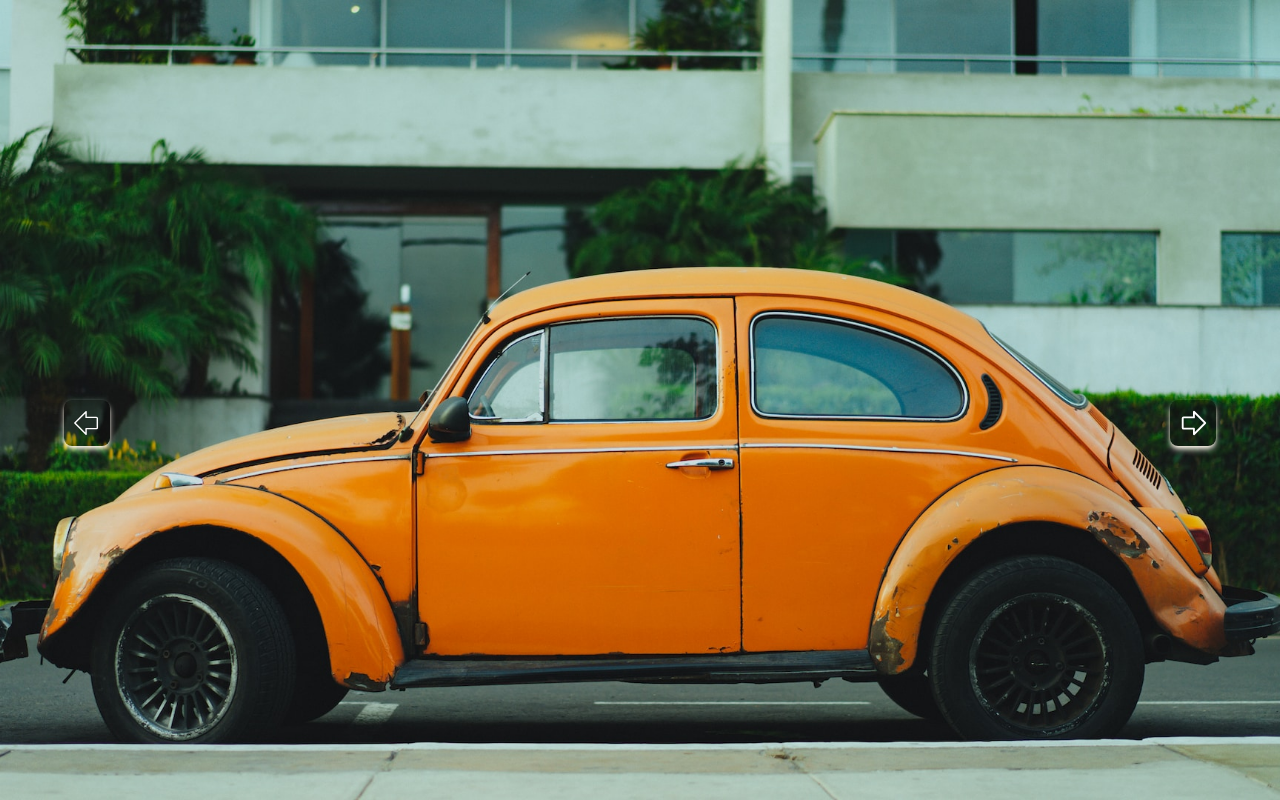
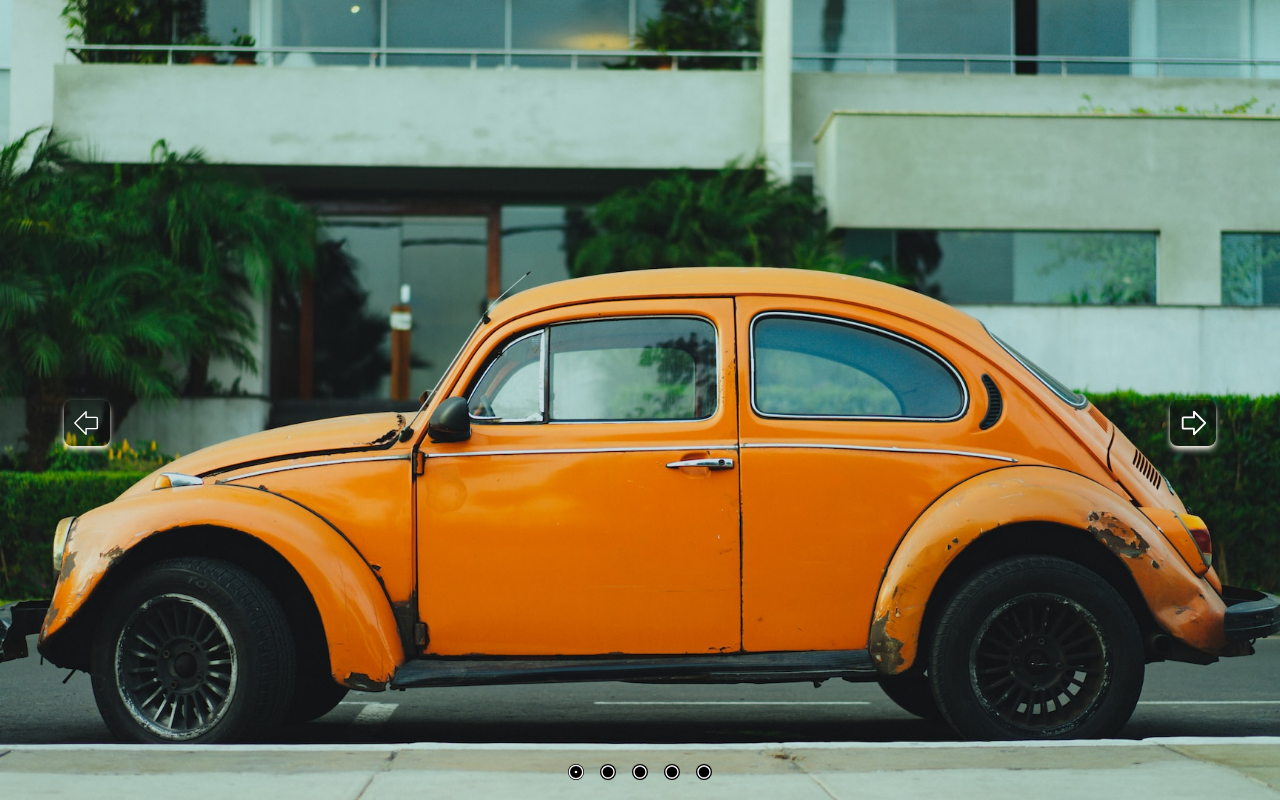
Before and after one commit to Dove-white/react-slider, a React (Vite) app: page / in a window 1280 px wide. Built offline with nearby package versions, Linux system fonts and the light colour scheme.

Commit message:
Feat: React slider version 3.

```diff
--- a/src/pages/ImageSlider.tsx
+++ b/src/pages/ImageSlider.tsx
@@ -1,31 +1,35 @@
 import { useState } from "react";
 import { PiArrowFatLeftLight, PiArrowFatRight } from "react-icons/pi";
-import "./Slider.css"
+import "./Slider.css";
+import { LuCircleDot } from "react-icons/lu";
+import { MdOutlineCircle } from "react-icons/md";
 
 interface ImageUrlProps {
   ImageUrls: string[];
+  className?: string;
 }
 
-const ImageSlider = ({ ImageUrls }: ImageUrlProps) => {
-  const [index, setIndex] = useState(0);
+const ImageSlider = ({ ImageUrls, className }: ImageUrlProps) => {
+  const [imageIndex, setImageIndex] = useState(0);
 
   const handleNextBtn = () => {
-    setIndex((index) => (index === ImageUrls.length - 1 ? 0 : index + 1));
+    setImageIndex((index) => (index === ImageUrls.length - 1 ? 0 : index + 1));
   };
 
   const handlePrevBtn = () => {
-    setIndex((index) => (index === 0 ? ImageUrls.length - 1 : index - 1));
+    setImageIndex((index) => (index === 0 ? ImageUrls.length - 1 : index - 1));
   };
 
   return (
-    <>
-      <div className="flex overflow-hidden">
-        {ImageUrls.map((url) => (
+    <section className={`max-md:relative  max-md:h-[20rem] ${className}`}>
+      <div className="flex w-full h-full overflow-hidden">
+        {ImageUrls.map((url, index) => (
           <img
-            className={`h-[100vh] w-full object-cover img-transition-trans flex-grow-0 flex-shrink-0 `}
+            key={index}
+            className={`h-[100vh]  max-md:h-[100%] w-full object-cover img-transition-trans flex-grow-0 flex-shrink-0 `}
             src={url}
             alt=""
-            style={{ translate: `${-100 * index}%` }}
+            style={{ translate: `${-100 * imageIndex}%` }}
           />
         ))}
       </div>
@@ -43,7 +47,22 @@ const ImageSlider = ({ ImageUrls }: ImageUrlProps) => {
       >
         <PiArrowFatLeftLight size={30} className="slider-btn-animate" />
       </button>
-    </>
+      <div className="absolute bottom-5 right-[50%] translate-x-[50%] flex gap-4">
+        {ImageUrls.map((_, index) => (
+          <button
+            key={index}
+            onClick={() => setImageIndex(index)}
+            className=" text-white"
+          >
+            {index === imageIndex ? (
+              <LuCircleDot className="bg-black rounded-full" />
+            ) : (
+              <MdOutlineCircle className="bg-black rounded-full" />
+            )}
+          </button>
+        ))}
+      </div>
+    </section>
   );
 };
 
--- a/src/pages/Index.tsx
+++ b/src/pages/Index.tsx
@@ -6,7 +6,6 @@ import Car5 from "../assets/imgs/car-5.jpg";
 import ImageSlider from "./ImageSlider";
 
 const Overview = () => {
-
   const carImages = [Car1, Car2, Car3, Car4, Car5];
 
   return (
```
